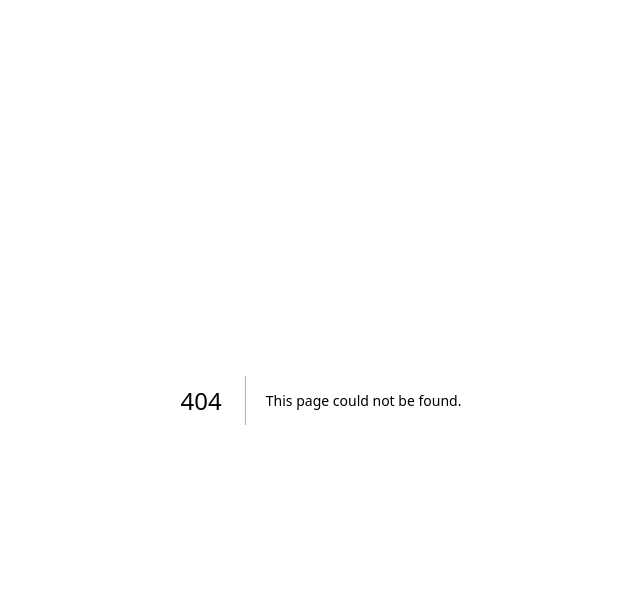
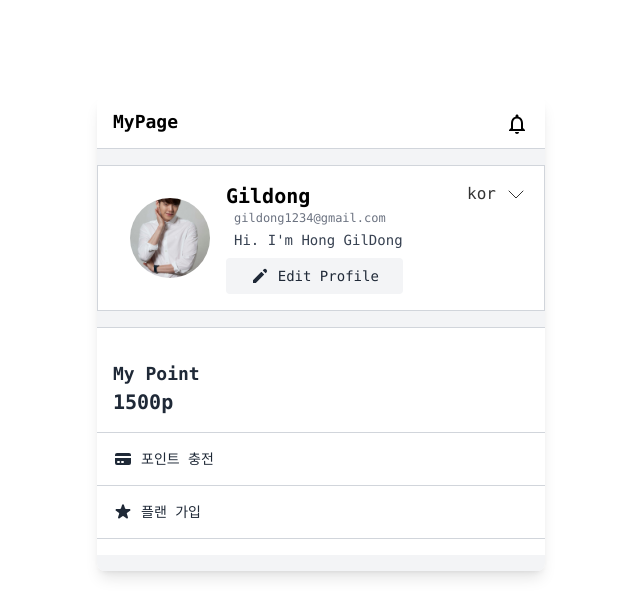
Before and after one commit to Codgm/PinAD_TedinIT, a Next.js app: page /test in a window 1280 px wide. Before the commit this address had no page. Shown: the top 616 px of the page, without its empty margins (319-959 px from the left). Built offline with nearby package versions, Linux system fonts and the light colour scheme.

Commit message:
feat-mypage 구현

```diff
--- /dev/null
+++ b/src/app/components/ProfileUI.js
@@ -0,0 +1,89 @@
+'use client';
+import React, { useRef, useState } from 'react';
+import LanguageSwitcher from './languageswitcher';
+import NotificationModal from './notificationmodal';
+
+const ProfileUI = () => {
+    const [language, setLanguage] = useState('한국어');
+  const [notifications, setNotifications] = useState([
+    { text: "새로운 여행 추천이 도착했습니다!", isRead: false },
+    { text: "친구가 당신의 스토리를 좋아합니다.", isRead: false },
+    { text: "이번 주 인기 여행지: 제주도", isRead: false },
+  ]);
+  const notificationIconRef = useRef(null);
+  const [isModalOpen, setIsModalOpen] = useState(false);
+
+  const handleNotificationClick = () => {
+    setIsModalOpen(true);
+  };
+
+  return (
+    <div className="w-full max-w-md mx-auto bg-white shadow-lg rounded-lg overflow-hidden">
+      {/* Header 추가 */}
+      <div className="relative bg-white text-black border-b border-gray-300 py-3 px-4">
+        <h1 className="text-lg font-bold">MyPage</h1>
+        <span
+              ref={notificationIconRef}
+              onClick={handleNotificationClick}
+              className="absolute top-2 right-2 p-2" // 오른쪽 상단에 위치
+            >
+              <svg xmlns="http://www.w3.org/2000/svg" viewBox="0 0 24 24" fill="currentColor" width="24" height="24">
+                <path d="M12 22c1.1 0 2-.9 2-2h-4c0 1.1.9 2 2 2zm6-6v-5c0-3.07-1.63-5.64-4.5-6.32V4c0-.83-.67-1.5-1.5-1.5s-1.5.67-1.5 1.5v.68C7.64 5.36 6 7.92 6 11v5l-2 2v1h16v-1l-2-2zm-2 1H8v-6c0-2.48 1.51-4.5 4-4.5s4 2.02 4 4.5v6z"/>
+              </svg>
+            </span>
+      </div>
+
+      <div className="py-4 bg-gray-100">
+        <div className="space-y-4">
+
+          <div className="relative flex items-center bg-white space-x-4 border border-gray-300 p-4">
+            <LanguageSwitcher/>
+            <div className="w-20 h-20 bg-gray-300 rounded-full overflow-hidden">
+              <img src="/profileimg3.jpg" alt="김옥빈" className="w-full h-full object-cover" />
+            </div>
+            <div>
+              <h2 className="text-xl font-semibold">Gildong</h2>
+              <p className="text-xs pl-2 pb-1 text-gray-500">gildong1234@gmail.com</p>
+              <p className="text-sm pl-2 pb-2 text-gray-700">Hi. I'm Hong GilDong</p>
+              <button className="w-full py-2 px-4 bg-gray-100 text-gray-800 rounded hover:bg-gray-200 flex items-center justify-center">
+                <svg xmlns="http://www.w3.org/2000/svg" className="h-5 w-5 mr-2" viewBox="0 0 20 20" fill="currentColor">
+                  <path d="M13.586 3.586a2 2 0 112.828 2.828l-.793.793-2.828-2.828.793-.793zM11.379 5.793L3 14.172V17h2.828l8.38-8.379-2.83-2.828z" />
+                </svg>
+                Edit Profile
+              </button>
+            </div>
+          </div>
+          {/* 포인트 구분선 추가 */}
+          <div className="bg-white border-t border-gray-300 pt-4 pb-4 mt-4" >
+          <div className="p-4 border-b border-gray-300 text-gray-800">
+              <h2 className="text-lg font-semibold">My Point</h2>
+              <p className="text-xl font-bold">1500p</p> {/* 여기에 실제 포인트를 동적으로 삽입할 수 있습니다. */}
+            </div>
+            <div className="w-full p-4 bg-white border-b border-gray-300 text-gray-800 hover:bg-gray-200 flex items-start justify-start">
+              <svg xmlns="http://www.w3.org/2000/svg" className="h-5 w-5 mr-2" viewBox="0 0 20 20" fill="currentColor">
+                <path d="M4 4a2 2 0 00-2 2v1h16V6a2 2 0 00-2-2H4z" />
+                <path fillRule="evenodd" d="M18 9H2v5a2 2 0 002 2h12a2 2 0 002-2V9zM4 13a1 1 0 011-1h1a1 1 0 110 2H5a1 1 0 01-1-1zm5-1a1 1 0 100 2h1a1 1 0 100-2H9z" clipRule="evenodd" />
+              </svg>
+              포인트 충전
+            </div>
+            <div className="w-full p-4 bg-white border-b border-gray-300 text-gray-800 hover:bg-gray-200 flex items-start justify-start">
+              <svg xmlns="http://www.w3.org/2000/svg" className="h-5 w-5 mr-2" viewBox="0 0 20 20" fill="currentColor">
+                <path d="M9.049 2.927c.3-.921 1.603-.921 1.902 0l1.07 3.292a1 1 0 00.95.69h3.462c.969 0 1.371 1.24.588 1.81l-2.8 2.034a1 1 0 00-.364 1.118l1.07 3.292c.3.921-.755 1.688-1.54 1.118l-2.8-2.034a1 1 0 00-1.175 0l-2.8 2.034c-.784.57-1.838-.197-1.539-1.118l1.07-3.292a1 1 0 00-.364-1.118L2.98 8.72c-.783-.57-.38-1.81.588-1.81h3.461a1 1 0 00.951-.69l1.07-3.292z" />
+              </svg>
+              플랜 가입
+            </div>
+
+          </div>
+        </div>
+      </div>
+      <NotificationModal
+        isOpen={isModalOpen}
+        onClose={() => setIsModalOpen(false)}
+        notifications={notifications}
+        anchorEl={notificationIconRef.current}
+      />
+    </div>
+  );
+};
+
+export default ProfileUI;
--- a/src/app/components/languageswitcher.js
+++ b/src/app/components/languageswitcher.js
@@ -55,7 +55,7 @@ export default function LanguageSwitcher() {
   return (
     <div className={styles.languageSwitcher}>
       <button onClick={toggleMenu} className={styles.languageButton}>
-        {languages.find(lang => lang.code === i18n.language)?.name || '언어 선택'}
+        {languages.find(lang => lang.code === i18n.language)?.name || 'kor'}
         <svg className={styles.arrow} width="24" height="24" fill="none" stroke="currentColor">
           <path strokeLinecap="round" strokeLinejoin="round" d="M19 9l-7 7-7-7" />
         </svg>
--- a/src/app/components/notificationmodal.js
+++ b/src/app/components/notificationmodal.js
@@ -11,8 +11,8 @@ const NotificationModal = ({ isOpen, onClose, notifications, anchorEl }) => {
       const modalRect = modalRef.current.getBoundingClientRect();
 
       modalRef.current.style.top = `${anchorRect.bottom + window.scrollY}px`;
-      modalRef.current.style.left = `${anchorRect.left}px`;
-    }
+      modalRef.current.style.left = `${anchorRect.left + anchorRect.width - modalRect.width}px`;
+      }
   }, [isOpen, anchorEl]);
 
   if (!isOpen) return null;
--- a/src/app/styles/Languageswitcher.module.css
+++ b/src/app/styles/Languageswitcher.module.css
@@ -1,10 +1,9 @@
 .languageSwitcher {
     position: absolute;
     top: 1rem;
-    left: 3rem;
+    right: 1rem;
     z-index: 40;
     display: inline-block;
-
   }
 
   .languageButton {
--- /dev/null
+++ b/src/app/test/page.js
@@ -0,0 +1,12 @@
+import Image from "next/image";
+import ProfileUI from "../components/ProfileUI";
+
+export default function Home() {
+  return (
+    <main className="flex min-h-screen flex-col items-center justify-between p-24">
+      <div className="z-10 max-w-5xl w-full items-center justify-between font-mono text-sm lg:flex">
+        <ProfileUI/>
+      </div>
+    </main>
+  );
+}
```
